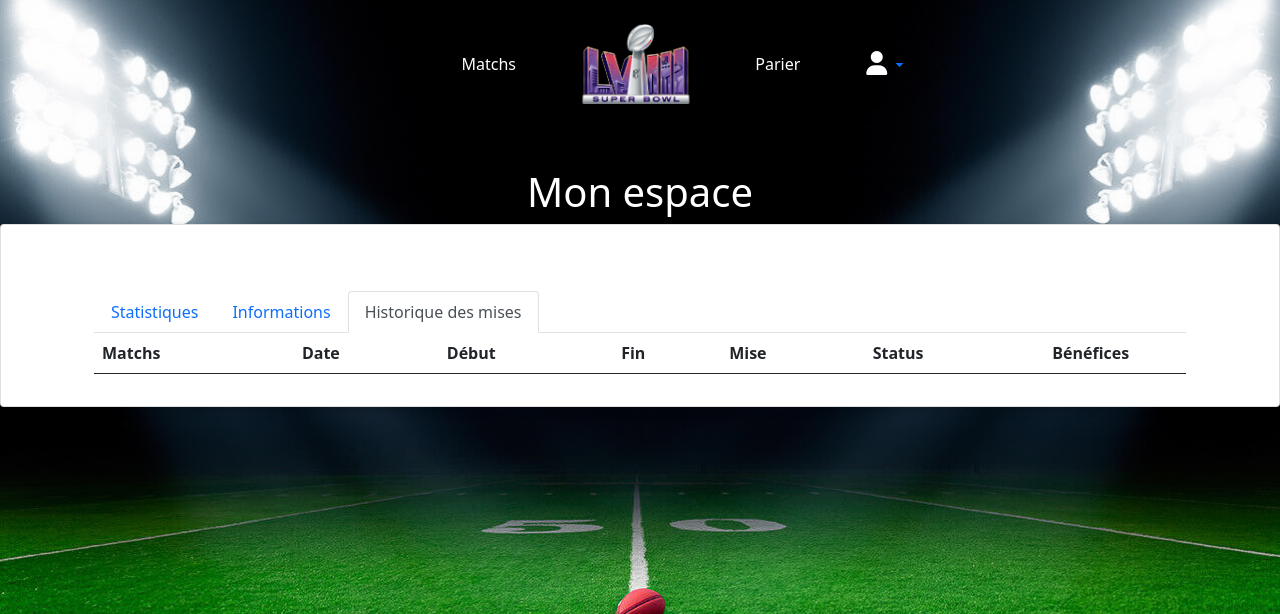
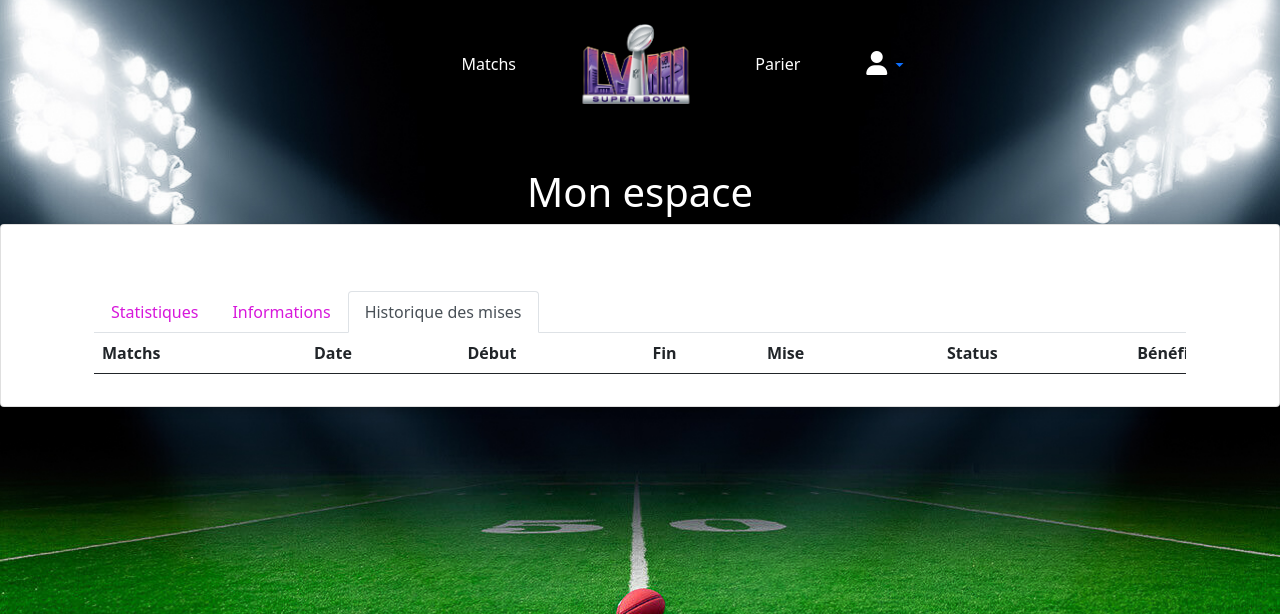
Before and after one commit to VitorPinto1/superbowl_ECF, a Flask app: page /mise/1/supprimer in a window 1280 px wide. Shown: the top 614 px of the page. Run offline with Flask 3, Linux system fonts and the light colour scheme; the visitor is signed in with stand-in values (Sample User, id 1); tables that the repository leaves empty hold one stand-in row (values such as "Sample post"); lists and menus that the app fills with data are empty; parts of the project's set-up code (start-up, migrations or seed data) failed here and were passed over; some libraries are stand-ins or nearby versions.

Commit message:
espace utilisateur modifications

```diff
--- a/app.py
+++ b/app.py
@@ -980,7 +980,3 @@
 @app.route('/planification')
 def planification():
     return render_template('planification.html')
-
-@app.route('/creation2')
-def creation2():
-    return render_template('creation2.html')
--- a/static/css/style.css
+++ b/static/css/style.css
@@ -251,6 +251,13 @@
 
 }
 
+.nav-link-custom {
+  color: rgb(215,23,219); /* Color Morado */
+}
+
+.nav-link-custom.active {
+  color: black; /* Color Negro */
+}
 
 @media only screen and (max-width: 600px) {
   .table-container {
--- a/templates/espace_utilisateur.html
+++ b/templates/espace_utilisateur.html
@@ -9,13 +9,13 @@
     <div class="container align-items-center justify-content-center" style="margin-top: 50px;">
       <ul class="nav nav-tabs">
         <li class="nav-item">
-          <a class="nav-link {% if active_tab == 'dashboard' %}active{% endif %}" href="#dashboard" data-bs-toggle="tab">Statistiques</a>
+          <a class="nav-link nav-link-custom {% if active_tab == 'dashboard' %}active{% endif %}" href="#dashboard" data-bs-toggle="tab">Statistiques</a>
         </li>
         <li class="nav-item">
-          <a class="nav-link  {% if active_tab == 'informations' %}active{% endif %}" href="#informations" data-bs-toggle="tab">Informations</a>
+          <a class="nav-link nav-link-custom {% if active_tab == 'informations' %}active{% endif %}" href="#informations" data-bs-toggle="tab">Informations</a>
         </li>
         <li class="nav-item">
-          <a class="nav-link  {% if active_tab == 'historique' %}active{% endif %}" href="#historique" data-bs-toggle="tab" id="historique-tab">Historique des mises</a>
+          <a class="nav-link nav-link-custom  {% if active_tab == 'historique' %}active{% endif %}" href="#historique" data-bs-toggle="tab" id="historique-tab">Historique des mises</a>
         </li>
       </ul>
 
@@ -31,7 +31,7 @@
 
 
         </div>
-        <div class="tab-pane fade {% if active_tab == 'informations' %}show active{% endif %}" id="informations">
+        <div class="tab-pane fade {% if active_tab == 'informations' %}show active{% endif %}" style="margin-top: 20px;" id="informations">
           <p>Nom: {{ utilisateur[1] }}</p>
           <p>Prénom: {{ utilisateur[2] }}</p>
           <p>Email: {{ utilisateur[3] }}</p>
@@ -39,14 +39,14 @@
         <div class="tab-pane fade {% if active_tab == 'historique' %}show active{% endif %}" id="historique" role="tabpanel" aria-labelledby="historique-tab">
           <div class="table-container">
 
-            <table class="table" style="width: 1200px;">
+            <table class="table" style="width: 1300px;">
               <thead>
                 <tr>
                   <th>Matchs</th>
                   <th>Date</th>
                   <th>Début</th>
                   <th>Fin</th>
-                  <th>Mise</th>
+                  <th style="width: 180px;">Mise</th>
                   <th>Status</th>
                   <th>Bénéfices</th>
                 </tr>
@@ -64,10 +64,10 @@
                   <td>{{ mise[5] }}</td>
                   <td>
                     {% if mise[6] is not none %}
-                      {{ mise[1] }} - {{ mise[6] |int }} {{ mise[14] }}
+                      {{ mise[1] }} - {{ mise[6] |int }} <br> {{ mise[14] }}
                     {% endif %}
                     {% if mise[7] is not none %}
-                      {{ mise[2] }} - {{ mise[7]|int }} {{ mise[14] }}
+                      {{ mise[2] }} - {{ mise[7]|int }} <br> {{ mise[14] }}
                     {% endif %}
                   </td>
                   <td>{{ mise[10] }}</td>
```
Also changed, not shown: templates/planification.html (+2 -5 lines).
